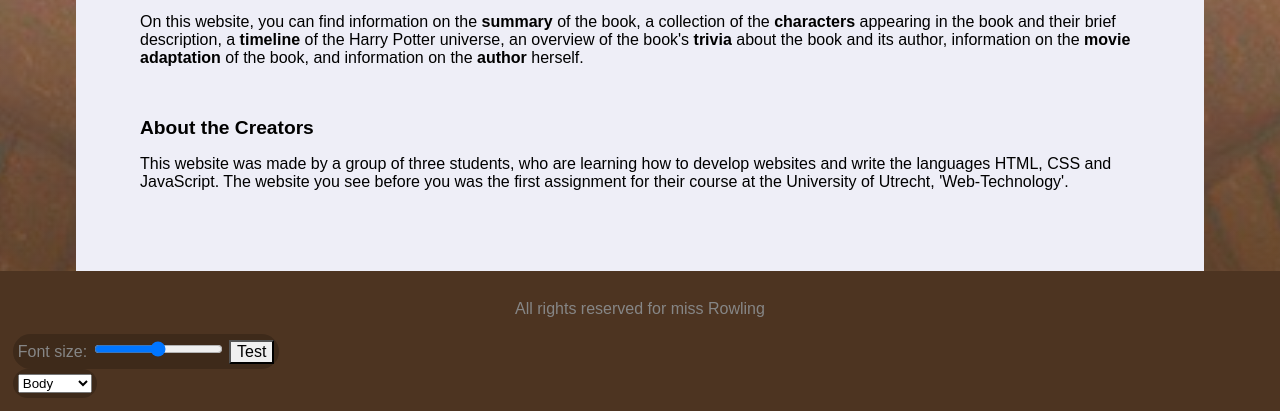
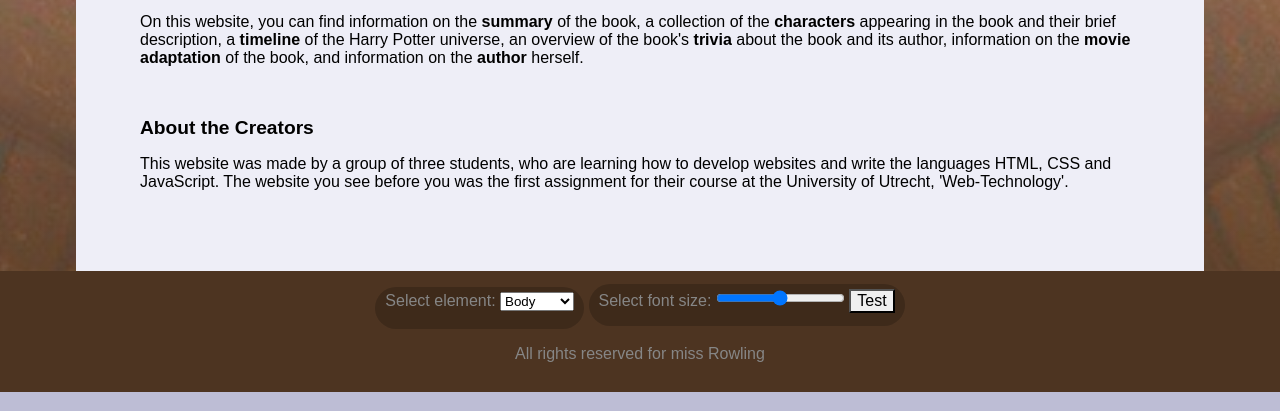
Before and after one commit to Hilliekopter/Webtech-2024-HW1, a plain HTML site: page index.html in a window 1280 px wide. Shown: the part 453-864 px from the top of the page. Drawn offline with Linux system fonts and the light colour scheme.

Commit message:
font-size function verbeterd en mooier

```diff
--- a/editor.js
+++ b/editor.js
@@ -15,22 +15,23 @@ var sections = document.querySelectorAll("section");
 // (this should change their state or give them a new tag/class/whatever, that changes the style as defined in the CSS)
 // TODO --
 
-var size;
 function onLoad(){
-    size = document.querySelector("#fontSize");
-    elem = document.querySelector("#elemSelector");
     console.log("Load!");
 }
 
 function setFontSize(){
-    console.log("Changing text size to " + size.value);
-    console.log("Target element: " + elem.value);
+    var size = document.querySelector("#font-size");
+    var elem = document.querySelector("#elem-selector");
 
     var selectedElement = document.querySelector(elem.value);
-    if (selectedElement != null ){
-        document.querySelector(elem.value).style.setProperty('font-size', size.value+'px');
+    if (selectedElement == null ){
+        console.log("ERROR: element not found");
+        return;
     }
-            //document.querySelector(elem.value).style.fontSize = size.value +"px";
+
+    let property = 'font-size'
+    document.querySelector(elem.value).style.setProperty(property, size.value+'px');
+    console.log("Changed " + selectedElement + " " + property + " to " + size.value);
 }
 
 // BODY
--- a/index.html
+++ b/index.html
@@ -54,19 +54,11 @@
             </p>
         </main>
         <footer>
-            <p>
-                All rights reserved for miss Rowling
-            </p>
-
-            <form onsubmit="return false">
-                <label for="font-size">Font size: </label>
-                <input type="range" id="fontSize" name="font-size" min="8" max="24" value="16" step="4">
-                <button onclick="setFontSize()">Test</button>
-            </form>
-
-            <form onsubmit="return false">
-                <select name="elems" id="elemSelector">
+            <form>
+                <label for="elem-selector">Select element: </label>
+                <select name="element" id="elem-selector">
                     <option value="body">Body</option>
+                    <option value="main">Main</option>
                     <option value="article">Articles</option>
                     <option value="section">Sections</option>
                     <option value="header">Header</option>
@@ -74,6 +66,16 @@
                     <option value="footer">Footer</option>
                 </select>
             </form>
+
+            <form onsubmit="return false">
+                <label for="font-size">Select font size: </label>
+                <input type="range" id="font-size" name="font-size" min="8" max="24" value="16" step="4">
+                <button onclick="setFontSize()">Test</button>
+            </form>
+
+            <p>
+                All rights reserved for miss Rowling
+            </p>
         </footer>
     </body>
 
--- a/styles.css
+++ b/styles.css
@@ -317,10 +317,20 @@ figcaption{
 }
 
 form{
+    top: 0;
+    margin: 0 auto;
     background-color: rgba(0, 0, 0, 0.2);
+    padding: 5px 10px;
     width: fit-content;
-    padding: 5px;
+    height: 2em;
     border-radius: 50px;
+    display: inline-block;
+}
+
+input[type=range]{
+    margin: 0;
+    padding: 0;
+    bottom: 0;
 }
 
 .trivia{
```
